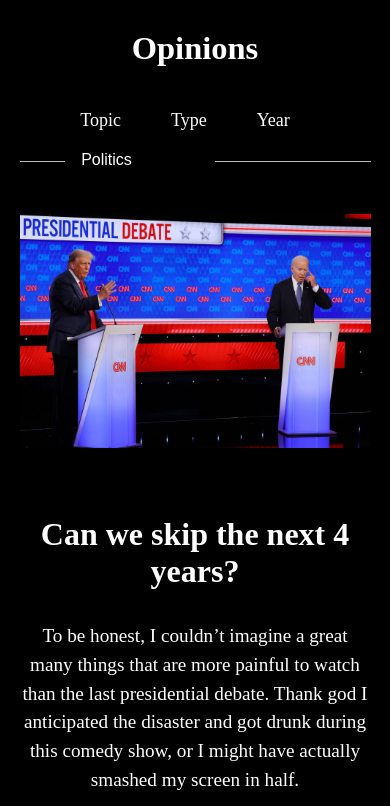
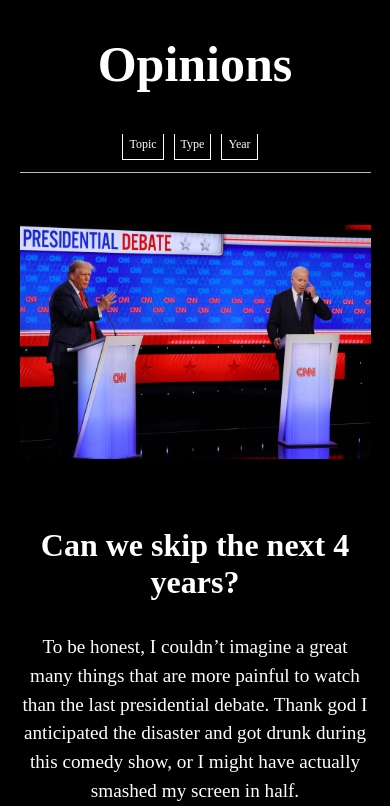
Before and after one commit to juliusknl/my-first-website, a website: page blog.html in a window 390 px wide. Both pictures are taken after a click on the element "Topic". Shown: the part 56-862 px from the top of the page. Drawn offline with Linux system fonts and the light colour scheme; a web font is replaced by a local one.

Commit message:
mobile and web updates, blog added

```diff
--- a/blog.css
+++ b/blog.css
@@ -22,7 +22,7 @@
   }
 
   .hero-image {
-    margin-top: 4rem; /* Should match the header height */
+    margin-top: 2rem; /* Should match the header height */
   }
 
   .hero-image img {
@@ -35,22 +35,22 @@
     flex-direction: column;
     justify-content: center;
     align-items: flex-start; /* Align text to the left */
-    margin-left: 6.5cm;
+    margin-left: 7.5cm;
     margin-right: 6.5cm;
     margin-top: 2cm;
     max-width: 800px; /* Limit the width for better readability */
     margin-left: auto;
     margin-right: auto;
     font-family:'Times New Roman', Times, serif; /* You can change this to your preferred font */
-    font-size: 23px; /* Adjust the base font size as needed */
-    line-height: 1.8; /* Adds space between lines */
+    font-size: 22px; /* Adjust the base font size as needed */
+    line-height: 1.7; /* Adds space between lines */
     color: #cfcfcf; /* Dark grey color for better contrast */
 }
 
 .blog-content h1 {
-    font-size: 2em; /* Larger font size for main title */
-    margin-bottom: 1em;
-    color: #ffffff; /* Black color for headings */
+  font-size: 1.7em; /* Adjust font size for main title */
+  margin-top: 1em;
+  color:#ffffff;
 }
 
 .blog-content h2 {
@@ -58,6 +58,13 @@
     margin-top: 1em;
     margin-bottom: 0.5em;
     color: #000;
+}
+
+.blog-content p:first-of-type {
+  margin-top: 2em; /* Adjust space above first paragraph */
+  margin-bottom: 2.5em;
+  font-weight: bold;
+  color:#ffffff
 }
 
 .blog-content p {
@@ -73,44 +80,6 @@
     margin-bottom: 0.5em;
 }
 
-@media (max-width: 550px) {
-
-    .small-logo {
-        position: fixed; /* Change to fixed positioning */
-        left: 1rem;
-        top: 1rem; /* Adjust top position */
-        width: 2.5em;
-        min-width: 1.5em;
-        height: auto;
-      }
-
-    .blog-content {
-        margin-left: 1rem; /* Reduce margin for smaller screens */
-        margin-right: 1rem; /* Reduce margin for smaller screens */
-        font-size: 18px; /* Adjust base font size for readability on smaller screens */
-    }
-
-    .blog-content h1 {
-        font-size: 1.3em; /* Adjust font size for main title */
-    }
-
-    .blog-content h2 {
-        font-size: 1em; /* Adjust font size for subheadings */
-    }
-
-    .blog-content p {
-        margin-bottom: 2em; /* Adjust space between paragraphs */
-    }
-
-    .blog-content ul,
-    .blog-content ol {
-        padding-left: 1em; /* Adjust padding for lists */
-    }
-
-    .hero-image {
-        margin-top: 6rem; /* Adjust margin for smaller screens */
-    }
-}
 .divider {
   border-top: .5px solid #bbb;
   margin: 0;
@@ -123,7 +92,7 @@
   justify-content: flex-start;
   align-items: center;
   margin-bottom: 20px;
-    padding: 0 20px; /* Adjust this to match your divider's padding */
+  padding: 0 0; /* Adjust this to match your divider's padding */
 }
 
 .dropdown {
@@ -168,13 +137,23 @@
 /* Ensure the filter options align with the divider */
 .filter-options, .divider {
   max-width: 1200px; /* Adjust this value to match your divider's max-width */
-    margin-left: auto;
-    margin-right: auto;
+  margin-left: 7em;
+  margin-right: 7em;
 }
-  .blog-content {
+.blog-page-title{
     align-items: center;
     margin-top:3em;
     font-size: 25px;
+    display: flex;
+    flex-direction: column;
+    justify-content: center;
+    margin-top: 3em;
+    margin-bottom: 1em;
+    margin-left: auto;
+    margin-right: auto;
+    font-family:'Times New Roman', Times, serif; /* You can change this to your preferred font */
+    font-size: 25px; /* Adjust the base font size as needed */
+    line-height: 1.8; /* Adds space between lines */
      }
 
   .page-header {
@@ -194,7 +173,7 @@
 width: 250%;
 margin-top: 4em;
 padding-right: 1em;
-  margin-left: 7.7em; /* Add left margin to align with divider */
+margin-left: 7em; /* Add left margin to align with divider */
 }
 
 .debate-image img {
@@ -224,3 +203,101 @@
 font-family: 'Times New Roman', Times, serif;
 line-height: 1.5;
 }
+
+@media (max-width: 550px) {
+
+    .small-logo {
+        position: fixed; /* Change to fixed positioning */
+        left: 1rem;
+        top: 1rem; /* Adjust top position */
+        width: 2.5em;
+        min-width: 1.5em;
+        height: auto;
+      }
+
+      .filter-options {
+        display: flex;
+        justify-content: space-between;
+        align-items: center;
+        margin-bottom: 10px;
+        padding: 0 10px;
+        overflow-x: auto; /* Allow horizontal scrolling if needed */
+      }
+
+      .dropdown {
+        flex: 0 0 auto;
+        margin-right: 10px; /* Reduced margin */
+      }
+
+      .dropbtn {
+        padding: 8px 6px;
+        font-size: 12px;
+        background-color: transparent;
+        border: 1px solid #ffffff;
+      }
+
+      .dropdown-content {
+        display: none;
+        position: absolute;
+        background-color: #000000;
+        min-width: 120px;
+        max-width: 150px;
+        z-index: 1;
+        top: 100%;
+        left: 0;
+      }
+
+      .dropdown-content a {
+        padding: 8px 12px;
+        font-size: 14px;
+      }
+
+      .dropdown.active .dropdown-content {
+        display: block;
+      }
+
+      /* Hide scrollbar for cleaner look */
+      .filter-options::-webkit-scrollbar {
+        display: none;
+      }
+      .filter-options {
+        -ms-overflow-style: none;  /* IE and Edge */
+        scrollbar-width: none;  /* Firefox */
+      }
+
+    .blog-content {
+        margin-left: 1rem; /* Reduce margin for smaller screens */
+        margin-right: 1rem; /* Reduce margin for smaller screens */
+        font-size: 18px; /* Adjust base font size for readability on smaller screens */
+    }
+
+    .blog-content h1 {
+        font-size: 1.3em; /* Adjust font size for main title */
+        margin-top: 1em;
+        margin-bottom: 1em;
+    }
+
+    .blog-content h2 {
+        font-size: 1em; /* Adjust font size for subheadings */
+    }
+
+    .blog-content p:first-of-type {
+        margin-top: -.5em; /* Adjust space above first paragraph */
+        margin-bottom: 2.5em;
+        font-weight: bold;
+        color:#ffffff
+    }
+    .blog-content p {
+        margin-bottom: 2em; /* Adjust space between paragraphs */
+    }
+
+    .blog-content ul,
+    .blog-content ol {
+        padding-left: 1em; /* Adjust padding for lists */
+    }
+
+    .hero-image {
+        margin-top: 0rem; /* Adjust margin for smaller screens */
+        margin-bottom: 2em;
+    }
+}
--- a/blog.html
+++ b/blog.html
@@ -74,7 +74,7 @@
             </nav>
         </div>
     </header>
-    <div class="blog-content">
+    <div class="blog-page-title">
             <h1>Opinions</h1>
         </a>
     </div>
```
Also changed, not shown: blog1.html (+16 -7 lines), script.js (+30 -0 lines), common.css (line endings or trailing spaces). Lines whose indentation alone changed are shown as unchanged.
